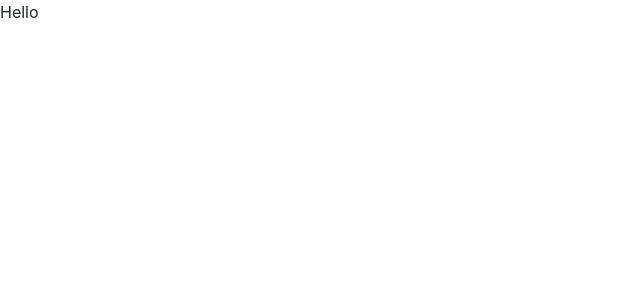
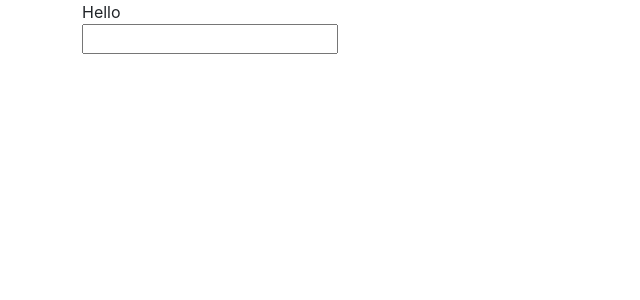
Before and after one commit to wrightrebecca/react-dictionary, a React (Create React App) app: page / in a window 1280 px wide. Shown: the top 300 px of the page, without its empty margins (0-640 px from the left). Built offline with nearby package versions, Linux system fonts and the light colour scheme.

Commit message:
Add search engine with event listener and access to inputted data

```diff
--- a/src/App.js
+++ b/src/App.js
@@ -1,9 +1,15 @@
 import "./App.css";
+import Dictionary from "./Dictionary";
 
 function App() {
   return (
     <div className="App">
-      <header className="App-header">Hello </header>
+      <div className="container">
+        <header className="App-header">Hello </header>
+        <main>
+          <Dictionary />
+        </main>
+      </div>
     </div>
   );
 }
--- /dev/null
+++ b/src/Dictionary.js
@@ -0,0 +1,22 @@
+import React, { useState } from "react";
+import "./Dictionary.css";
+
+export default function Dictionary() {
+  let [keyword, setKeyword] = useState("");
+  function search(event) {
+    event.preventDefault();
+    alert(`Searching for definition of "${keyword}"`);
+  }
+
+  function handleKeywordChange(event) {
+    setKeyword(event.target.value);
+  }
+
+  return (
+    <div className="Dictionary">
+      <form onSubmit={search}>
+        <input type="search" autofocus={true} onChange={handleKeywordChange} />
+      </form>
+    </div>
+  );
+}
```
Also changed, not shown: src/Dictionary.css (added).
